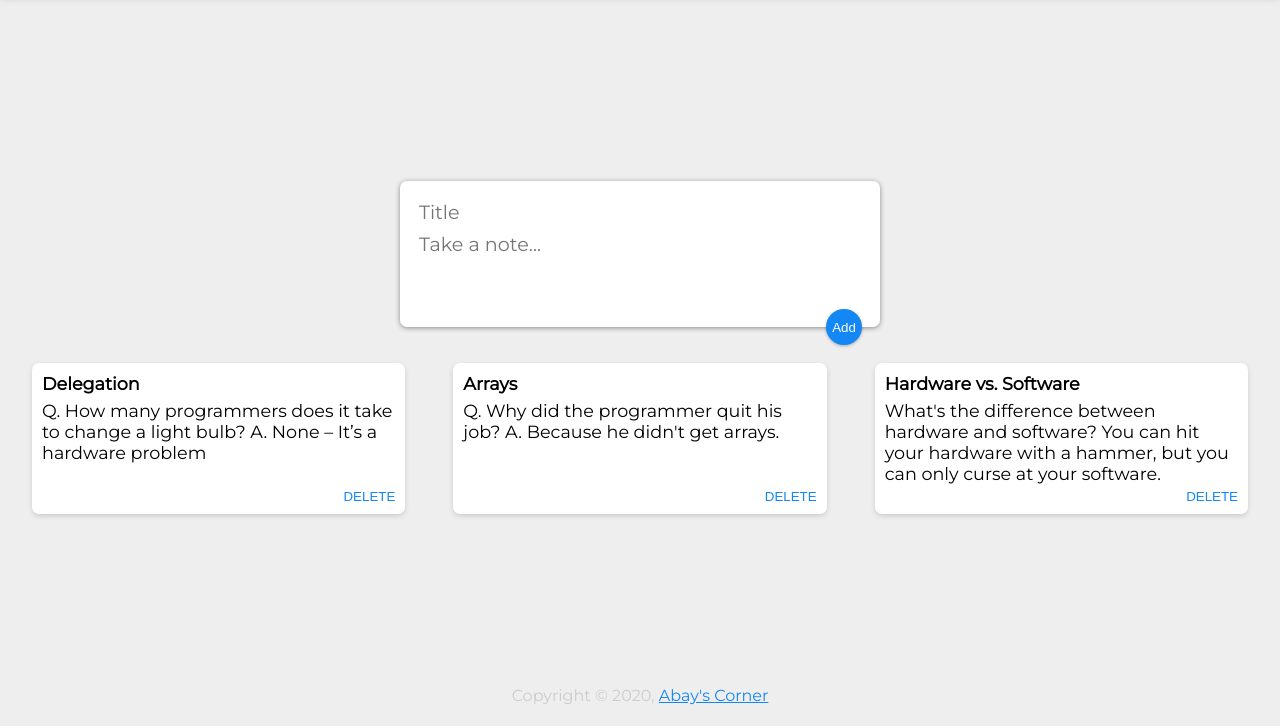
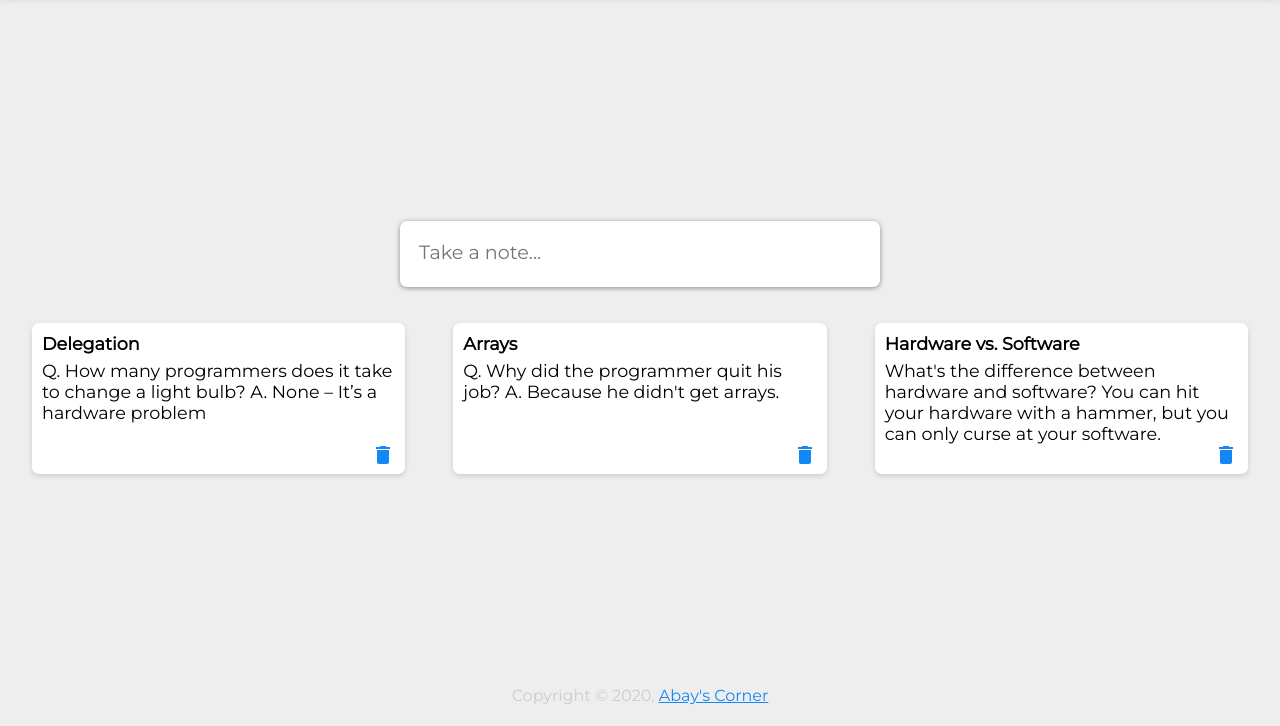
Before and after one commit to AbayIbrayev/KeeperReact, a React app: page / in a window 1280 px wide. Shown: the part 74-800 px from the top of the page. Built offline with nearby package versions, Linux system fonts and the light colour scheme; a web font is replaced by a local one.

Commit message:
implemendet material-ui

```diff
--- a/package.json
+++ b/package.json
@@ -3,6 +3,8 @@
   "version": "0.1.0",
   "private": true,
   "dependencies": {
+    "@material-ui/core": "^4.11.0",
+    "@material-ui/icons": "^4.9.1",
     "@testing-library/jest-dom": "^4.2.4",
     "@testing-library/react": "^9.5.0",
     "@testing-library/user-event": "^7.2.1",
--- a/src/components/createArea/createArea.js
+++ b/src/components/createArea/createArea.js
@@ -1,6 +1,11 @@
 import React, { useState } from "react";
+import AddIcon from "@material-ui/icons/Add";
+import Fab from "@material-ui/core/Fab";
+import Zoom from "@material-ui/core/Zoom";
 
 const CreateArea = ({ onAdd }) => {
+  const [isExpanded, setExpanded] = useState(false);
+
   const [note, setNote] = useState({
     title: "",
     content: "",
@@ -26,9 +31,14 @@ const CreateArea = ({ onAdd }) => {
     }
   }
 
+  function expand() {
+    setExpanded(true);
+  }
+
   return (
     <div>
       <form className="create-note">
+        {isExpanded ? (
           <input
             name="title"
             value={title}
@@ -36,14 +46,20 @@ const CreateArea = ({ onAdd }) => {
             autoComplete="off"
             placeholder="Title"
           />
+        ) : null}
         <textarea
           name="content"
           value={content}
+          onClick={expand}
           onChange={handleChange}
           placeholder="Take a note..."
-          rows="3"
+          rows={isExpanded ? 3 : 1}
         />
-        <button onClick={submitNote}>Add</button>
+        <Zoom in={isExpanded ? true : false}>
+          <Fab onClick={submitNote}>
+            <AddIcon />
+          </Fab>
+        </Zoom>
       </form>
     </div>
   );
--- a/src/components/note/note.js
+++ b/src/components/note/note.js
@@ -1,5 +1,5 @@
 import React from "react";
-
+import DeleteIcon from "@material-ui/icons/Delete";
 const note = ({ id, title, content, onDelete }) => {
   function handleClick() {
     onDelete(id);
@@ -9,7 +9,9 @@ const note = ({ id, title, content, onDelete }) => {
     <div className="note">
       <h1>{title}</h1>
       <p>{content}</p>
-      <button onClick={handleClick}>DELETE</button>
+      <button onClick={handleClick}>
+        <DeleteIcon />
+      </button>
     </div>
   );
 };
--- a/src/index.css
+++ b/src/index.css
@@ -87,7 +87,7 @@ footer a {
   bottom: 0;
 }
 
-form {
+form.create-note {
   position: relative;
   max-width: 480px;
   margin: 30px auto 20px auto;
@@ -96,8 +96,8 @@ form {
   border-radius: 7px;
   box-shadow: 0 1px 5px rgb(138, 137, 137);
 }
-form input,
-form textarea {
+form.create-note input,
+form.create-note textarea {
   width: 100%;
   border: none;
   padding: 4px;
@@ -106,7 +106,7 @@ form textarea {
   font-family: inherit;
   resize: none;
 }
-form button {
+form.create-note button {
   position: absolute;
   right: 18px;
   bottom: -18px;
```
Also changed, not shown: 1 other file. Lines whose indentation alone changed are shown as unchanged.
